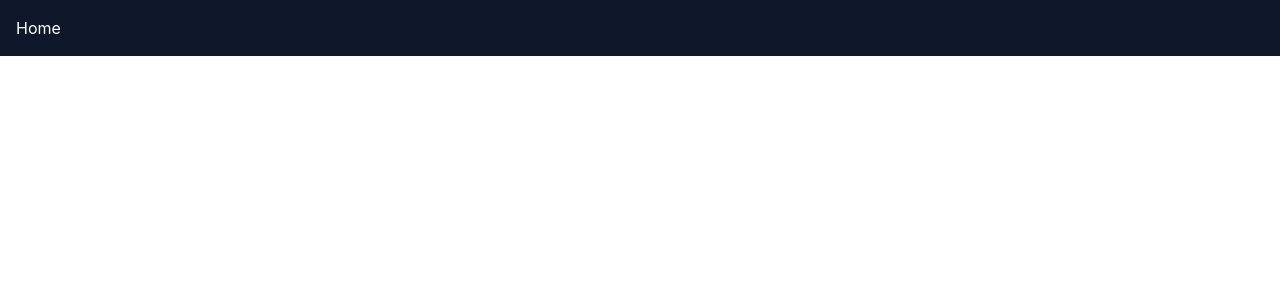
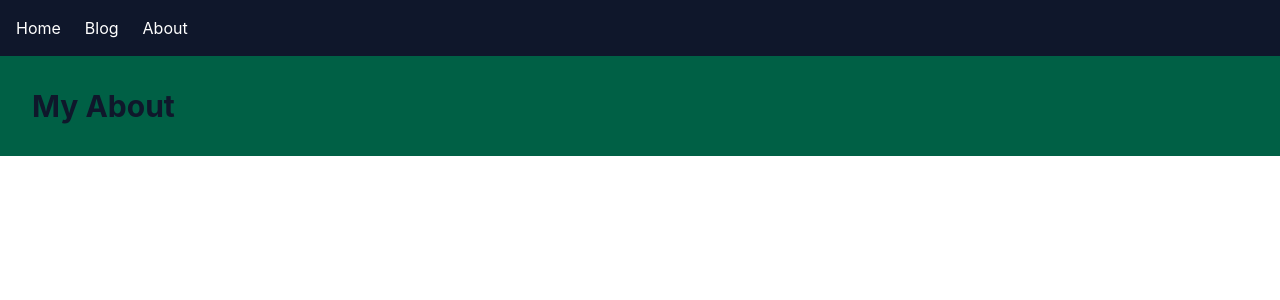
Before and after one commit to yoki1234/Portfolio, a React app: page /about in a window 1280 px wide. Before the commit this address had no page. Shown: the top 300 px of the page. Built offline with nearby package versions, Linux system fonts and the light colour scheme; the HTML template or start-up script is replaced by a standard one.

Commit message:
feat:pages skeleton

```diff
--- a/src/App.tsx
+++ b/src/App.tsx
@@ -1,6 +1,8 @@
 import { Routes, Route } from 'react-router-dom'
 import Navbar from './components/Navbar'
-import Home from './pages/Home'
+import { Home } from './pages/Home'
+import { Blog } from './pages/Blog'
+import { About } from './pages/About'
 
 
 function App() {
@@ -9,6 +11,8 @@ function App() {
       <Navbar />
       <Routes>
         <Route path="/" element={<Home />} />
+        <Route path="/blog" element={<Blog />} />
+        <Route path="/about" element={<About/>} />
       </Routes>
     </>
   )
--- a/src/components/Navbar.tsx
+++ b/src/components/Navbar.tsx
@@ -4,6 +4,8 @@ export default function Navbar() {
   return (
     <nav className="flex gap-6 p-4 bg-slate-900 text-white">
       <Link to="/" className="hover:text-teal-400">Home</Link>
+      <Link to="/blog" className="hover:text-teal-400">Blog</Link>
+      <Link to="/about" className="hover:text-teal-400">About</Link>
     </nav>
   )
 }
--- /dev/null
+++ b/src/pages/About.tsx
@@ -0,0 +1,7 @@
+export const About = () => {
+    return (
+        <div className="p-8 bg-emerald-800">
+            <h1 className="text-3xl font-bold text-slate-900">My About</h1>
+        </div>
+    )
+}
--- /dev/null
+++ b/src/pages/Blog.tsx
@@ -0,0 +1,7 @@
+export const Blog = () =>{
+    return(
+        <div className="p-8 bg-cyan-900">
+            <h1 className="text-3xl font-bold text-slate-900">My Blog</h1>
+        </div>
+    )
+}
--- a/src/pages/Home.tsx
+++ b/src/pages/Home.tsx
@@ -1,6 +1,6 @@
-export default function Home() {
+export const Home =()=> {
   return (
-    <div className="p-8">
+    <div className="p-8 bg-amber-500">
       <h1 className="text-3xl font-bold text-slate-900">Welcome to My Portfolio</h1>
     </div>
   )
```
